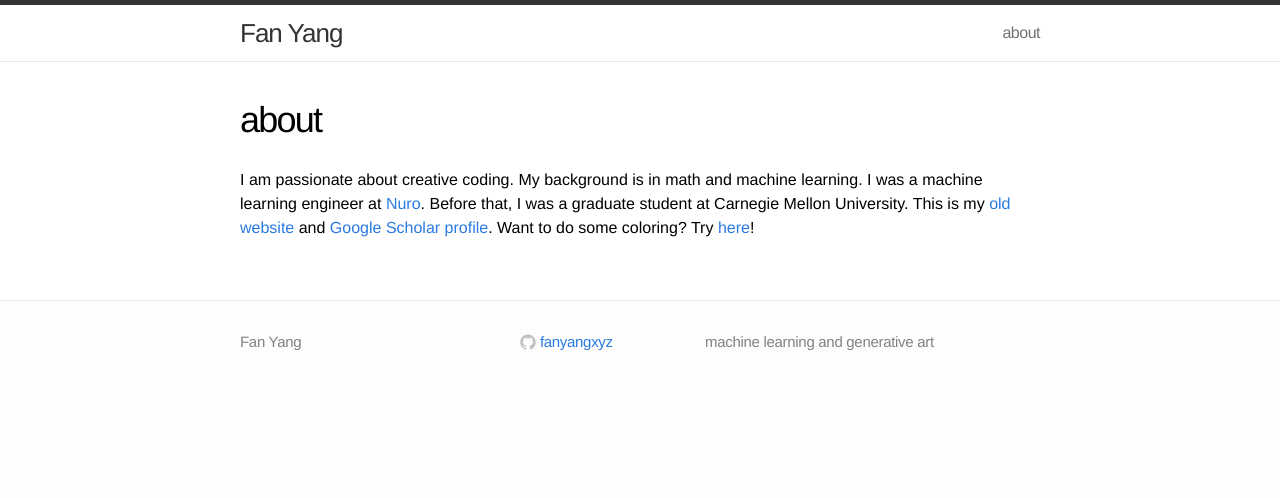
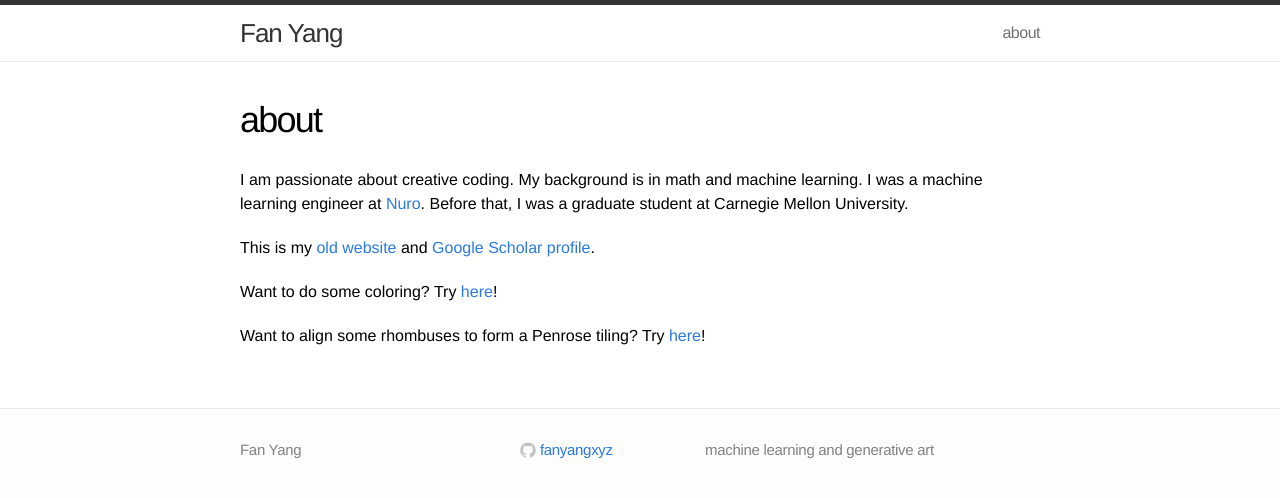
Before and after one commit to fanyangxyz/fanyangxyz.github.io, a Jekyll site: the page built from about.md, in a window 1280 px wide. Shown: the top 498 px of the page. Built offline with Jekyll 4.4.1, drawn with Linux system fonts in a browser that asks for light colours.

Commit message:
add pensore diy page

```diff
--- a/about.md
+++ b/about.md
@@ -8,5 +8,9 @@ I am passionate about creative coding.
 My background is in math and machine learning.
 I was a machine learning engineer at [Nuro](http://www.nuro.ai).
 Before that, I was a graduate student at Carnegie Mellon University.
+
 This is my [old website](http://cs.cmu.edu/~fanyang1) and [Google Scholar profile](https://scholar.google.com/citations?user=MhoS1_oAAAAJ&hl=en).
+
 Want to do some coloring? Try [here](https://fanyangxyz.github.io/coloring/)!
+
+Want to align some rhombuses to form a Penrose tiling? Try [here](https://fanyangxyz.github.io/penrose-diy)!
```
